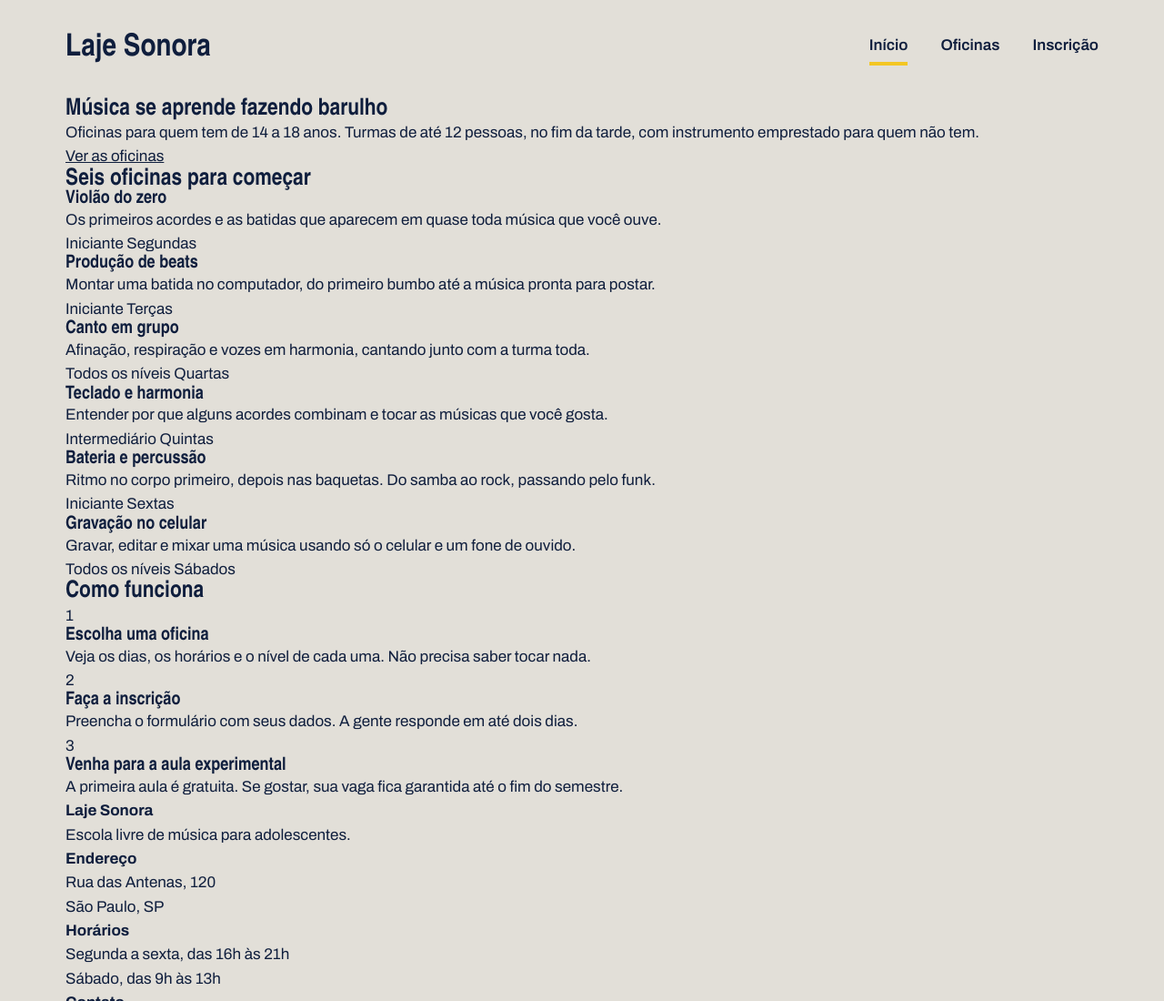
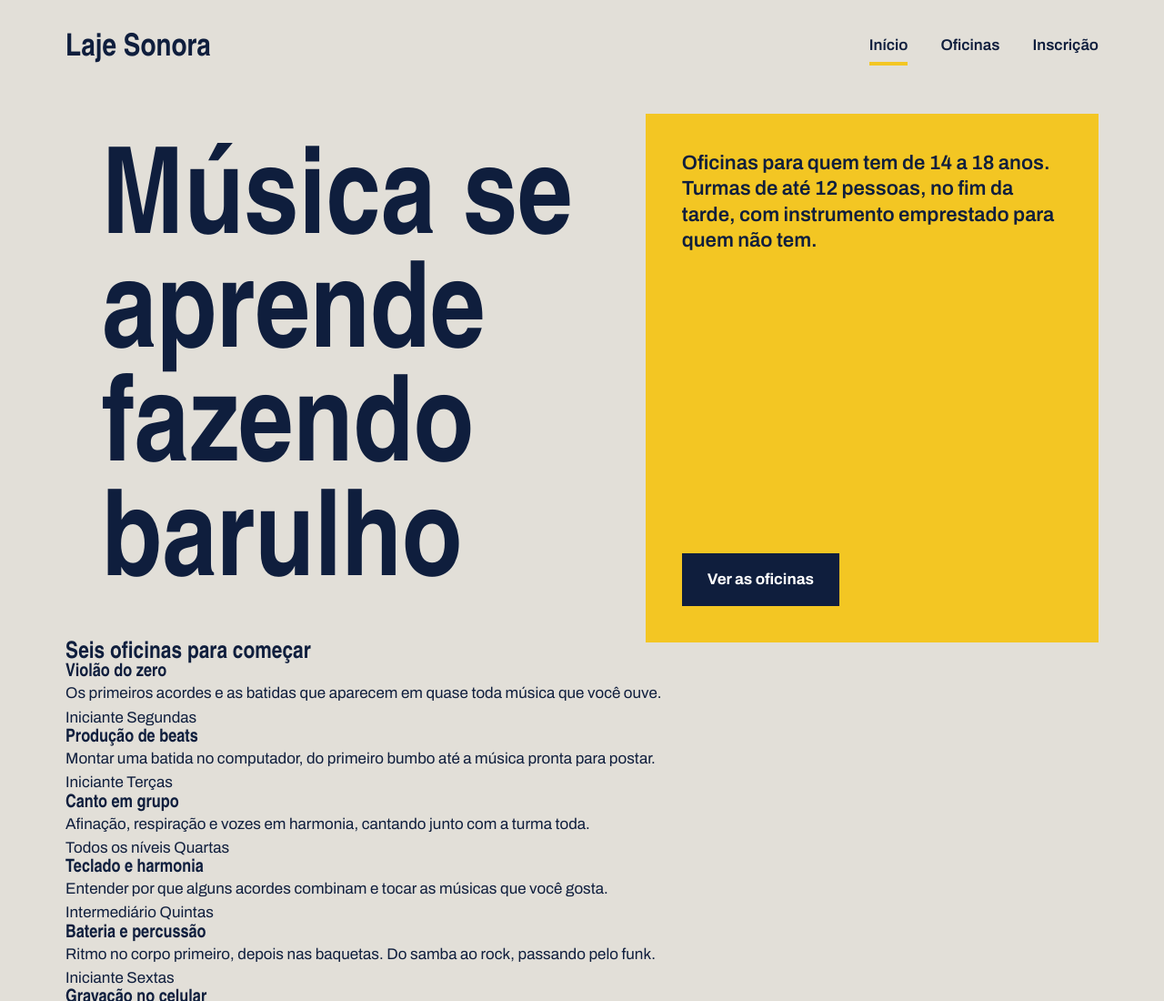
Before and after one commit to edgar475/lajesonora3, a plain HTML site: page index.html in a window 1280 px wide. Shown: the top 1100 px of the page at 91% size. Drawn offline with Linux system fonts and the light colour scheme.

Commit message:
Cartazes do topo

```diff
--- a/index.css
+++ b/index.css
@@ -73,3 +73,55 @@ h1, h2, h3 {
 .menu a.atual {
   border-bottom-color: var(--fita);
 }
+
+.cartazes {
+  margin-top: 16px;
+  display: flex;
+  gap: 16px;
+
+}
+.cartaz {
+  padding: 40px;
+}
+
+.cartaz-principal h1 {
+font-size: 132px;
+max-width: 9ch;
+
+}
+
+.cartaz-lateral {
+  background: var(--fita);
+  flex: 1;
+  display: flex;
+  flex-direction: column;
+  justify-content: space-between;
+  gap: 32px;
+  align-items: flex-start;
+}
+
+.cartaz-lateral p{
+  font-size: 22px;
+  font-weight: 600;
+  line-height: 1.3;
+}
+
+.botao {
+  background-color: var(--tinta);
+  color: var(--branco);
+  font-weight: 700;
+  text-decoration: none;
+  padding: 16px 28px;
+  border: none;
+  font-family: var(--fonte-texto);
+  font-size: 17px;
+  cursor: pointer;
+}
+
+.botao:hover {
+  background-color: var(--caixa-dagua);
+}
+
+.cartaz-lateral {
+  align-items: flex-start;
+}
```
